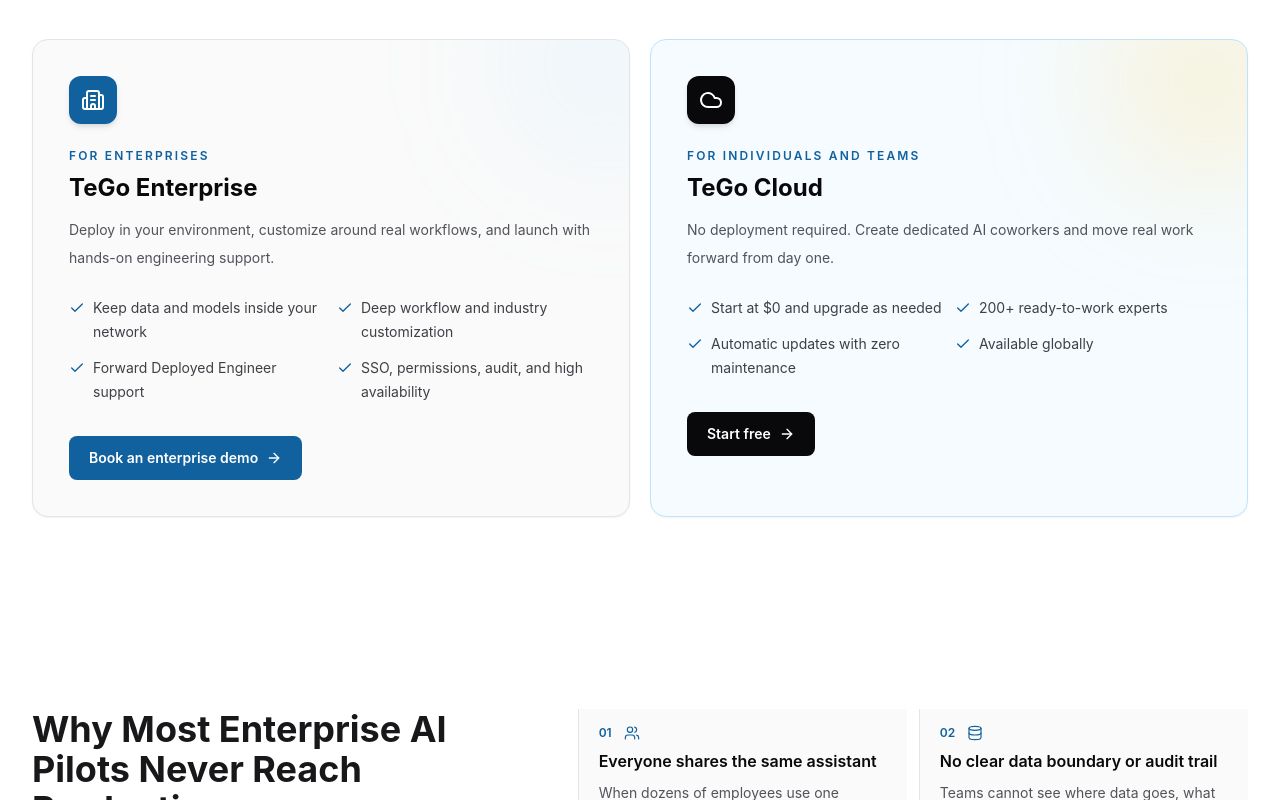
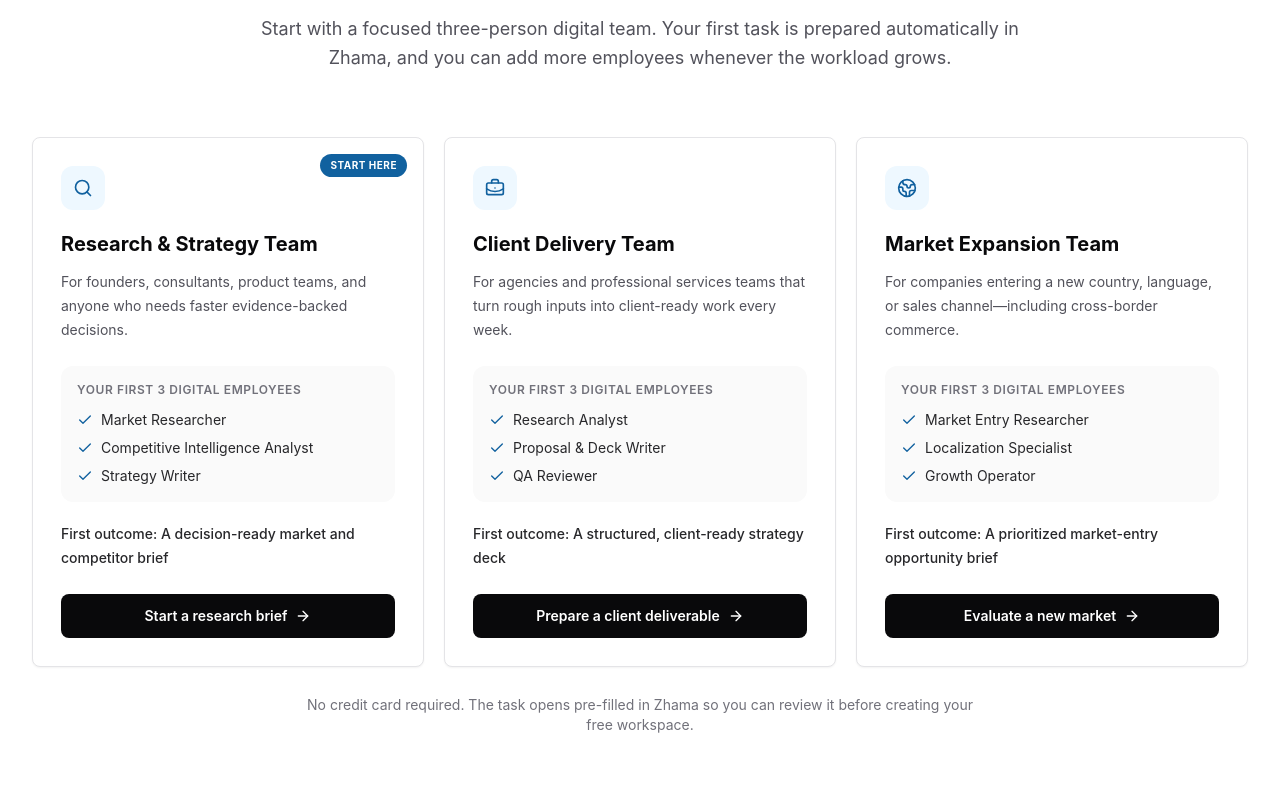
Before and after one commit to zhama-ai/zhama-homepage, a Next.js app: page /en in a window 1280 px wide. Shown: the part 1040-1840 px from the top of the page. Built offline with nearby package versions, Linux system fonts and the light colour scheme; no server answers.

Commit message:
up: team

```diff
--- a/src/app/[locale]/page.tsx
+++ b/src/app/[locale]/page.tsx
@@ -2,6 +2,7 @@
 import { getTranslations } from 'next-intl/server';
 import Header from '@/components/Header';
 import HeroSection from '@/components/HeroSection';
+import DigitalTeamsSection from '@/components/DigitalTeamsSection';
 import AudienceSplitSection from '@/components/AudienceSplitSection';
 import PainPointsSection from '@/components/PainPointsSection';
 import ValuePillarsSection from '@/components/ValuePillarsSection';
@@ -52,6 +53,7 @@
       <Header />
       <main>
         <HeroSection locale={locale} />
+        <DigitalTeamsSection locale={locale} />
         <AudienceSplitSection locale={locale} />
         <PainPointsSection locale={locale} />
         <ValuePillarsSection locale={locale} />
--- a/src/app/layout.tsx
+++ b/src/app/layout.tsx
@@ -4,8 +4,8 @@
 
 export const metadata: Metadata = {
   metadataBase: new URL("https://zhama.com"),
-  title: "TeGo AI Agent Platform",
-  description: "Enterprise AI Agent Platform and Solutions",
+  title: "Zhama AI Digital Employees",
+  description: "Build a global AI workforce with dedicated digital employees.",
 };
 
 export default function RootLayout({
--- a/src/components/CloudLink.tsx
+++ b/src/components/CloudLink.tsx
@@ -21,10 +21,15 @@
   const handleClick: AnchorHTMLAttributes<HTMLAnchorElement>['onClick'] = (event) => {
     onClick?.(event);
     if (!event.defaultPrevented && typeof window !== 'undefined') {
+      const team = new URL(path, 'https://zhama.ai').searchParams.get('team');
       const analyticsWindow = window as typeof window & {
         gtag?: (command: string, eventName: string, parameters: Record<string, string>) => void;
       };
-      analyticsWindow.gtag?.('event', 'cloud_outbound', { medium, locale });
+      analyticsWindow.gtag?.('event', 'cloud_outbound', {
+        medium,
+        locale,
+        ...(team ? { team } : {}),
+      });
     }
   };
 
--- /dev/null
+++ b/src/components/DigitalTeamsSection.tsx
@@ -0,0 +1,114 @@
+import { getTranslations } from 'next-intl/server';
+import { ArrowRight, BriefcaseBusiness, Check, Globe2, Search } from 'lucide-react';
+import CloudLink from './CloudLink';
+import { Card } from './ui/Card';
+import { Container } from './ui/Container';
+import { SectionHead } from './ui/Section';
+
+interface DigitalTeamsSectionProps {
+  locale: string;
+}
+
+interface TeamPack {
+  key: 'research' | 'delivery' | 'expansion';
+  campaign: 'research-strategy' | 'client-delivery' | 'market-expansion';
+  icon: typeof Search;
+}
+
+const TEAM_PACKS: TeamPack[] = [
+  {
+    key: 'research',
+    campaign: 'research-strategy',
+    icon: Search,
+  },
+  {
+    key: 'delivery',
+    campaign: 'client-delivery',
+    icon: BriefcaseBusiness,
+  },
+  {
+    key: 'expansion',
+    campaign: 'market-expansion',
+    icon: Globe2,
+  },
+];
+
+export default async function DigitalTeamsSection({ locale }: DigitalTeamsSectionProps) {
+  const t = await getTranslations({ locale, namespace: 'biz.teamPacks' });
+
+  return (
+    <section id="team-packs" className="bg-white py-16 dark:bg-zinc-900 md:py-24">
+      <Container>
+        <div className="mx-auto mb-4 w-fit rounded-full border border-primary-200 bg-primary-50 px-3 py-1 text-xs font-semibold uppercase tracking-[0.14em] text-primary-800 dark:border-primary-800 dark:bg-primary-950/40 dark:text-primary-200">
+          {t('eyebrow')}
+        </div>
+        <SectionHead title={t('title')} lead={t('subtitle')} center />
+
+        <div className="grid gap-5 lg:grid-cols-3">
+          {TEAM_PACKS.map(({ key, campaign, icon: Icon }, index) => {
+            const employees = t.raw(`items.${key}.employees`) as string[];
+
+            return (
+              <Card
+                key={key}
+                hover
+                className="relative flex h-full flex-col overflow-hidden border-zinc-200 p-7 dark:border-zinc-800"
+              >
+                {index === 0 && (
+                  <span className="absolute right-4 top-4 rounded-full bg-primary-700 px-2.5 py-1 text-[10px] font-bold uppercase tracking-wider text-white">
+                    {t('recommended')}
+                  </span>
+                )}
+
+                <span className="flex h-11 w-11 items-center justify-center rounded-xl bg-primary-50 text-primary-700 dark:bg-primary-950/60 dark:text-primary-200">
+                  <Icon className="h-5 w-5" />
+                </span>
+                <h3 className="mt-5 text-xl font-bold text-zinc-950 dark:text-white">
+                  {t(`items.${key}.title`)}
+                </h3>
+                <p className="mt-3 text-sm leading-6 text-zinc-600 dark:text-zinc-400">
+                  {t(`items.${key}.description`)}
+                </p>
+
+                <div className="mt-6 rounded-xl bg-zinc-50 p-4 dark:bg-white/5">
+                  <p className="text-xs font-semibold uppercase tracking-wider text-zinc-500 dark:text-zinc-400">
+                    {t('employeesLabel')}
+                  </p>
+                  <ul className="mt-3 space-y-2">
+                    {employees.map((employee) => (
+                      <li
+                        key={employee}
+                        className="flex items-start gap-2 text-sm text-zinc-800 dark:text-zinc-200"
+                      >
+                        <Check className="mt-0.5 h-4 w-4 shrink-0 text-primary-700 dark:text-primary-200" />
+                        <span>{employee}</span>
+                      </li>
+                    ))}
+                  </ul>
+                </div>
+
+                <p className="mt-5 flex-1 text-sm font-medium leading-6 text-zinc-800 dark:text-zinc-200">
+                  {t('outcomeLabel')}: {t(`items.${key}.outcome`)}
+                </p>
+
+                <CloudLink
+                  medium="team_pack"
+                  locale={locale}
+                  path={`/?team=${campaign}`}
+                  className="mt-6 inline-flex items-center justify-center gap-2 rounded-lg bg-zinc-950 px-5 py-3 text-sm font-semibold text-white transition-colors hover:bg-zinc-800 dark:bg-white dark:text-zinc-950 dark:hover:bg-zinc-200"
+                >
+                  {t(`items.${key}.cta`)}
+                  <ArrowRight className="h-4 w-4" />
+                </CloudLink>
+              </Card>
+            );
+          })}
+        </div>
+
+        <p className="mx-auto mt-7 max-w-2xl text-center text-sm text-zinc-500 dark:text-zinc-400">
+          {t('reassurance')}
+        </p>
+      </Container>
+    </section>
+  );
+}
--- a/src/components/Header.tsx
+++ b/src/components/Header.tsx
@@ -50,6 +50,7 @@
     if (typeof window === 'undefined') return;
     const sectionIds = [
       'home',
+      'team-packs',
       'choose',
       'pain-points',
       'value-pillars',
@@ -89,7 +90,7 @@
   }, []);
 
   const navItems = [
-    { href: `/${locale}/#scenarios`, label: t('nav.biz.solutions'), section: 'scenarios' },
+    { href: `/${locale}/#team-packs`, label: t('nav.biz.solutions'), section: 'team-packs' },
     { href: `/${locale}/#customers`, label: t('nav.biz.customers'), section: 'customers' },
     { href: `/${locale}/#delivery`, label: t('nav.biz.delivery'), section: 'delivery' },
     { href: `/${locale}/#pricing`, label: t('nav.pricing'), section: 'pricing' },
--- a/src/components/HeroSection.tsx
+++ b/src/components/HeroSection.tsx
@@ -163,7 +163,7 @@
                 <span className="h-2.5 w-2.5 rounded-full bg-amber-300/80" />
                 <span className="h-2.5 w-2.5 rounded-full bg-emerald-400/80" />
               </div>
-              <span className="text-xs font-semibold tracking-[0.24em] text-white/45">TEGO OS v3.0.0</span>
+              <span className="text-xs font-semibold tracking-[0.24em] text-white/45">ZHAMA AI</span>
               <span className="h-2 w-14 rounded-full bg-white/10" />
             </div>
 
--- a/src/lib/external-links.ts
+++ b/src/lib/external-links.ts
@@ -3,6 +3,7 @@
 export type CloudLinkMedium =
   | 'header'
   | 'hero'
+  | 'team_pack'
   | 'audience_split'
   | 'delivery'
   | 'pricing'
```
Also changed, not shown: src/messages/en.json, src/messages/zh.json.
